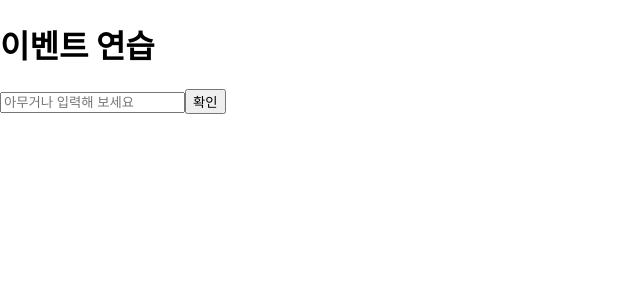
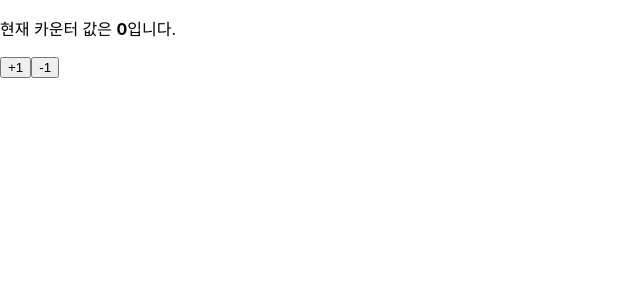
Before and after one commit to uyeah0/React-Study, a React (Create React App) app in the folder ReactSkill/hello-react/: page / in a window 1280 px wide. Shown: the top 300 px of the page, without its empty margins (0-640 px from the left). Built offline with nearby package versions, Linux system fonts and the light colour scheme.

Commit message:
#7 - 8.1 useState 함수형 컴포넌트에서 상태 관리 할 때

```diff
--- a/ReactSkill/hello-react/src/App.js
+++ b/ReactSkill/hello-react/src/App.js
@@ -1,8 +1,8 @@
 import React from "react";
-import EventPractice from './EventPractice';
+import Counter from "./Counter";
 
-const App = () =>{
-  return <EventPractice />
+const App = () => {
+  return <Counter />;
 };
 
 export default App;
--- a/ReactSkill/hello-react/src/Counter.js
+++ b/ReactSkill/hello-react/src/Counter.js
@@ -1,38 +1,17 @@
-import React, {Component} from 'react';
+import React, { useState } from "react";
 
-class Counter extends Component{
-    state = {
-        number:0,
-        fixedNumber: 0
-    };
-    render() {
-        const {number, fixedNumber} = this.state; // state를 조회할 때는 this.state로 조회합니다
-        return (
-            <div>
-                <h1>{number}</h1>
-                <h2>바뀌지 않는 값: {fixedNumber}</h2>
-                <button
-                // onClick을 통해 버튼이 클릭되었을 때 호출할 함수를 지정한다
-                onClick={()=>{
-                    // this.setState를 사용하여 state에 새로운 값을 넣을 수 있다
-                    this.setState(prevState => {
-                        return{
-                            // 업데이트 하고 싶은 내용
-                            number: prevState.number +1
-                        };
-                    });
-                    // 위 코드와 아래 코드는 완전히 똑같은 기능을 함
-                    // 아래 코드는 함수에서 바로 객체를 반환한다는 의미
-                    this.setState(prevState=>({
-                        number: prevState.number + 1
-                    }));
-                }}
-                >
-                    +1
-                </button>
-            </div>
-        );
-    }
-}
+const Counter = () => {
+  const [value, setValue] = useState(0);
+
+  return (
+    <div>
+      <p>
+        현재 카운터 값은 <b>{value}</b>입니다.
+      </p>
+      <button onClick={() => setValue(value + 1)}>+1</button>
+      <button onClick={() => setValue(value - 1)}>-1</button>
+    </div>
+  );
+};
 
 export default Counter;
```
